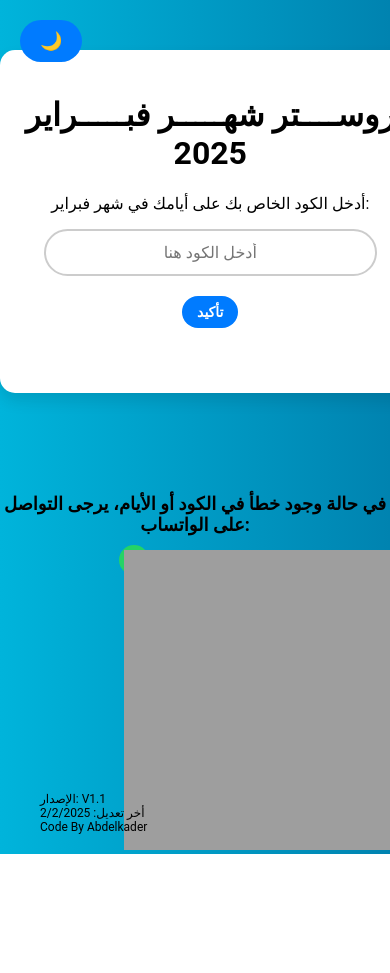
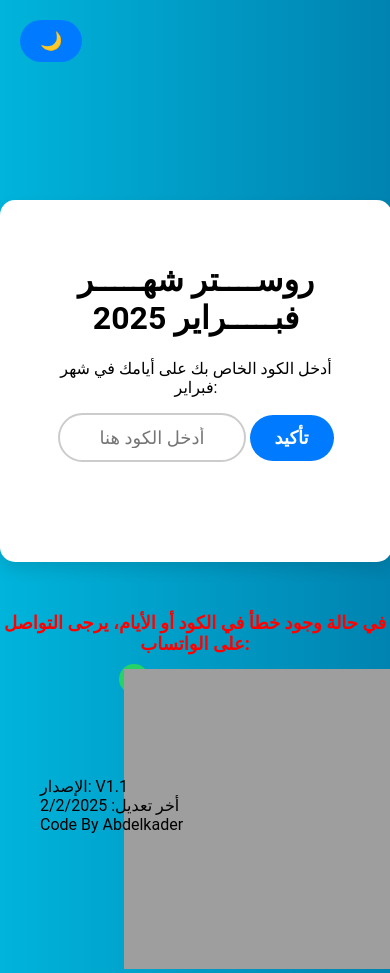
Before and after one commit to Mo-Abdelkader/em, a plain HTML site: page index.html in a window 390 px wide. Shown: the top 973 px of the page. Before the commit the page ends 854 px from the top, so only its background shows below. Drawn offline with Linux system fonts and the light colour scheme; grey boxes are pictures that could not be loaded.

Commit message:
Update index.html

```diff
--- a/index.html
+++ b/index.html
@@ -24,7 +24,7 @@
 
         /* الحاوية الرئيسية */
         .container {
-            margin: 100px auto;
+            margin: 200px auto 50px auto; /* زيادة المسافة السفلية إلى 50px */
             padding: 40px;
             background: #fff;
             box-shadow: 0 8px 15px rgba(0, 0, 0, 0.1);
@@ -33,7 +33,7 @@
             transition: background-color 0.3s ease, box-shadow 0.3s ease;
             width: 80%;
             max-width: 600px; /* الحد الأقصى للعرض */
-            position: relative; /* إضافة هذه الخاصية */
+            position: relative;
         }
 
         .container.dark-mode {
@@ -210,7 +210,7 @@
 
         /* إضافة التفاصيل حول الإصدار */
         .version-info {
-            font-size: 12px; /* تغيير حجم الخط إلى صغير */
+            font-size: 14px; /* تكبير حجم الخط قليلاً */
             color: #000; /* اللون الأسود */
             margin-top: 40px; /* تحريك الجملة للأسفل قليلاً */
             text-align: left; /* محاذاة النص لليسار */
@@ -222,57 +222,21 @@
             color: #ccc;
         }
 
-        /* تحسين المظهر في الأجهزة الصغيرة */
-        @media (max-width: 768px) {
-            .container {
-                width: 90%;
-                padding: 25px;
-            }
-
-            input {
-                width: 70%;
-            }
-
-            button {
-                font-size: 16px;
-                padding: 10px 20px;
-            }
-
-            .result {
-                font-size: 18px;
-            }
-
-            .work-schedule {
-                font-size: 14px;
-            }
-
-            .day {
-                width: 80px; /* تقليل العرض أكثر */
-                font-size: 14px;
-            }
+        /* إضافة جملة "الإصدار" في أسفل الصفحة */
+        .version-info {
+            position: fixed;
+            bottom: 10px;
+            left: 20px;
+            font-size: 16px; /* تكبير حجم الخط قليلاً */
+            color: #000;
+            text-align: left;
+            padding-left: 20px;
+            font-weight: normal;
+            z-index: 1000;
         }
 
-        /* تحسين المظهر في الأجهزة الصغيرة جدًا */
-        @media (max-width: 480px) {
-            .container {
-                width: 95%;
-                margin-top: 50px;
-            }
-
-            input {
-                width: 90%;
-                font-size: 16px;
-            }
-
-            button {
-                font-size: 14px;
-                padding: 8px 15px;
-            }
-
-            .day {
-                width: 70px; /* تقليل العرض أكثر في الأجهزة الصغيرة */
-                font-size: 12px; /* تقليل حجم الخط */
-            }
+        .version-info.dark-mode {
+            color: #ccc;
         }
 
         /* تنسيق أيقونة الواتساب */
@@ -330,22 +294,13 @@
             font-weight: bold;
         }
 
-        /* إضافة جملة "الإصدار" في أسفل الصفحة */
-        .version-info {
-            position: fixed;
-            bottom: 10px;
-            left: 20px;
-            font-size: 12px;
-            color: #000;
-            text-align: left;
-            padding-left: 20px;
-            font-weight: normal;
-            z-index: 1000;
+        /* إضافة جملة "في حالة وجود خطأ" */
+        .error-message {
+            font-size: 18px; /* زيادة حجم الخط */
+            font-weight: bold;
+            color: red;
         }
 
-        .version-info.dark-mode {
-            color: #ccc;
-        }
     </style>
 </head>
 <body>
@@ -362,7 +317,7 @@
 
     <!-- إضافة الملاحظات -->
     <div class="notes">
-        <p style="font-size: 18px; font-weight: bold;">في حالة وجود خطأ في الكود أو الأيام، يرجى التواصل على الواتساب:</p>
+        <p class="error-message">في حالة وجود خطأ في الكود أو الأيام، يرجى التواصل على الواتساب:</p>
         <a href="https://wa.me/01017386654" class="whatsapp-contact">
             <span class="whatsapp-icon"></span> 01017386654
         </a>
```
